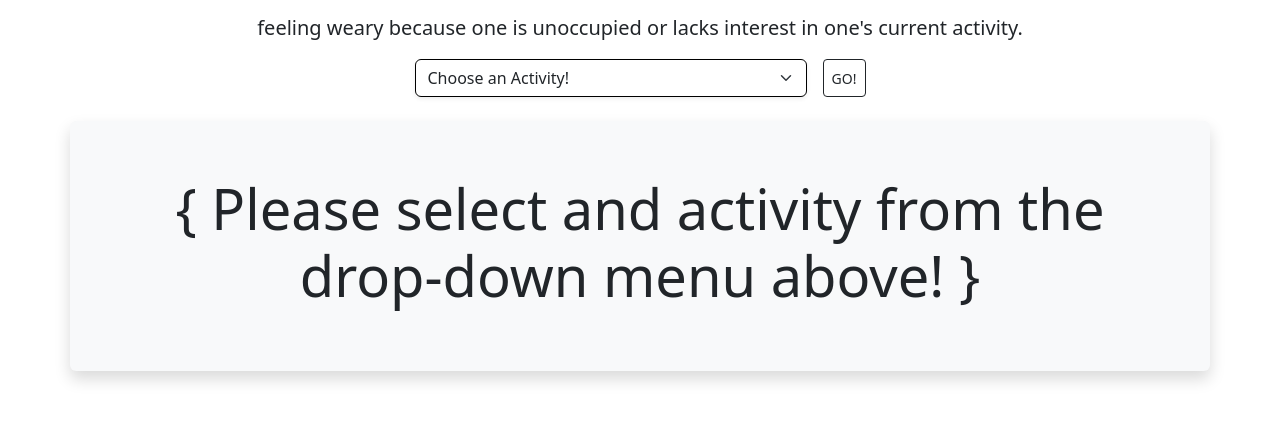
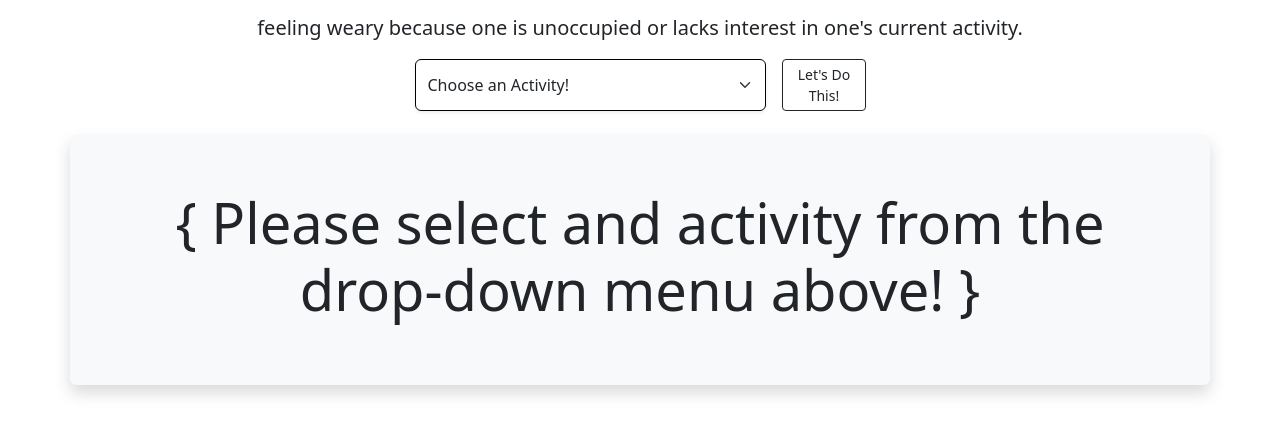
Before and after one commit to chris-nowicki/i-am-bored, a plain HTML site: page index.html in a window 1280 px wide. Shown: the part 185-620 px from the top of the page. Drawn offline with nearby package versions, Linux system fonts and the light colour scheme.

Commit message:
updated submit button

```diff
--- a/index.html
+++ b/index.html
@@ -41,7 +41,7 @@
                         <option value="busywork">Busywork</option>
                     </select>
                     <!-- button runs the randomActivity function that connects to The Bored API -->
-                    <button class="btn btn-outline-dark ms-3 btn-sm test" type="button" onclick="getActivity()">GO!</button>
+                    <button class="btn btn-outline-dark ms-3 btn-sm test" type="button" onclick="getActivity()">Let's Do This!</button>
                 </div>
             </div>
         </div>
```
